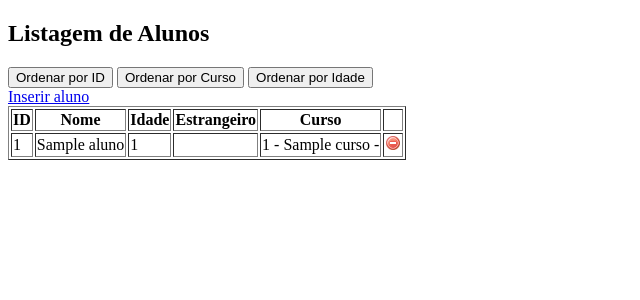
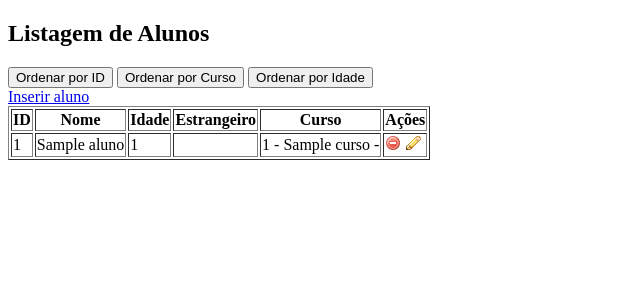
Before and after one commit to Dev-ErikDias/3-TDS, a PHP site: page /view/alunos/listar.php in a window 1280 px wide. Shown: the top 300 px of the page, without its empty margins (0-640 px from the left). Run offline with PHP 8.4, Linux system fonts and the light colour scheme; tables that the repository leaves empty or names only in its code hold one stand-in row (values such as "Sample post").

Commit message:
Update listar.php

```diff
--- a/LPW/Aula10/view/alunos/listar.php
+++ b/LPW/Aula10/view/alunos/listar.php
@@ -63,7 +63,7 @@
         <th>Idade</th>
         <th>Estrangeiro</th>
         <th>Curso</th>
-        <th></th>
+        <th>Ações</th>
     </thead>
 
     <!-- Dados da tabela !-->
@@ -75,7 +75,8 @@
             <td><?= $a->getIdade();?></td>
             <td><?= $a->getEstrangeiroText();?></td>
             <td><?= $a->getCurso();?></td>
-            <td> <a href="excluir.php?id=<?= $a->getId()?>" onclick=" return confirm('Deseja mesmo excluir <?= $a->getNome()?>?')"> <img src="__DIR__/../../../img/btn_excluir.png" alt=""></a> </td>
+            <td> <a href="excluir.php?id=<?= $a->getId()?>" onclick=" return confirm('Deseja mesmo excluir <?= $a->getNome()?>?')"> <img src="__DIR__/../../../img/btn_excluir.png" alt=""></a>
+            <a href="alterar.php?id=<?= $a->getId()?>"> <img src="__DIR__/../../../img/btn_editar.png" alt=""></a> </td>
         </tr>
 
     <?php endforeach; ?>
```
